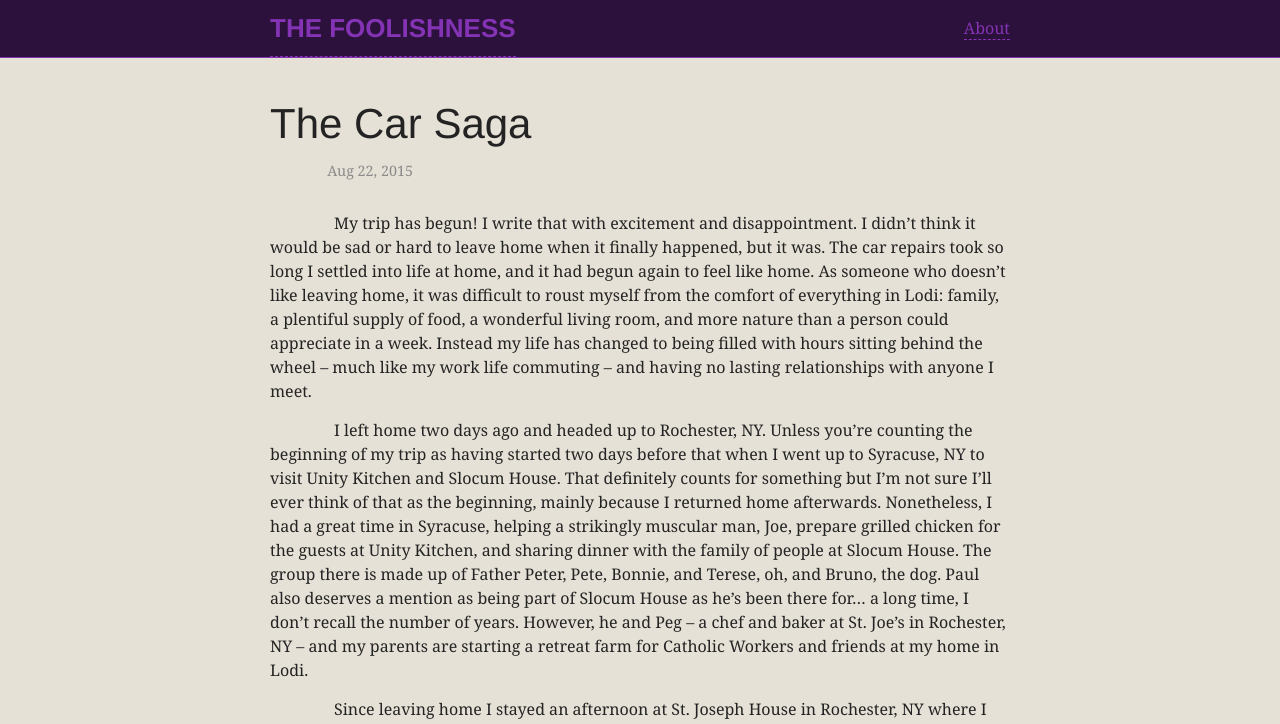
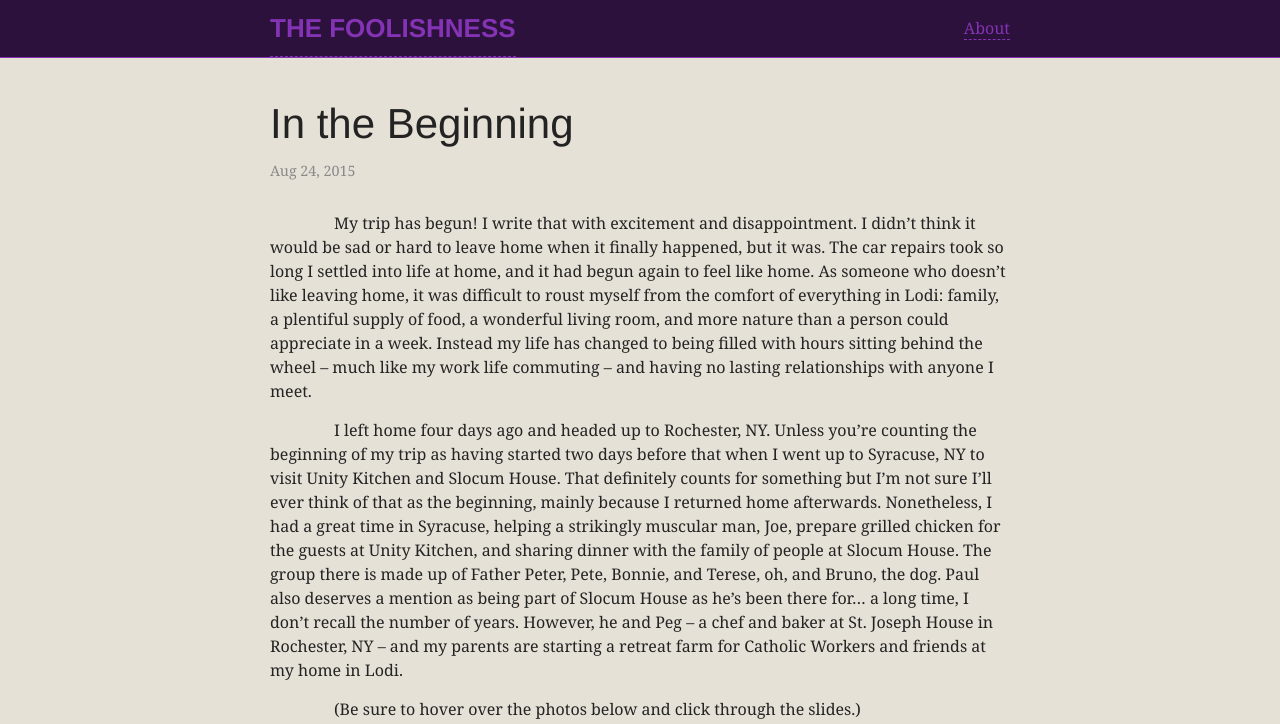
Before and after one commit to cloakedcode/thefoolishness, a Jekyll site: the page built from _posts/2015-08-22-in-the-beginning.md, in a window 1280 px wide. Shown: the top 724 px of the page. Built offline with Jekyll 4.4.1, drawn with Linux system fonts in a browser that asks for light colours; comment, search, counter and statistics services are not loaded; some of the changed text lies outside the part shown.

Commit message:
Finished latest post and tweaked some style/welcome things.

```diff
--- a/_includes/footer.html
+++ b/_includes/footer.html
@@ -1,4 +1,4 @@
-<footer class="site-footer">
+<footer class="site-footer" id="footer">
 
   <div class="wrapper">
 
--- a/_posts/2015-08-22-in-the-beginning.md
+++ b/_posts/2015-08-22-in-the-beginning.md
@@ -1,18 +1,26 @@
 ---
 layout: post
-title:  "The Car Saga"
-date:   2015-08-22 22:43:35
+title:  "In the Beginning"
+date:   2015-08-24 13:14:35
 ---
 
 My trip has begun! I write that with excitement and disappointment. I didn't think it would be sad or hard to leave home when it finally happened, but it was. The car repairs took so long I settled into life at home, and it had begun again to feel like home. As someone who doesn't like leaving home, it was difficult to roust myself from the comfort of everything in Lodi: family, a plentiful supply of food, a wonderful living room, and more nature than a person could appreciate in a week. Instead my life has changed to being filled with hours sitting behind the wheel -- much like my work life commuting -- and having no lasting relationships with anyone I meet.
 
-I left home two days ago and headed up to Rochester, NY. Unless you're counting the beginning of my trip as having started two days before that when I went up to Syracuse, NY to visit Unity Kitchen and Slocum House. That definitely counts for something but I'm not sure I'll ever think of that as the beginning, mainly because I returned home afterwards. Nonetheless, I had a great time in Syracuse, helping a strikingly muscular man, Joe, prepare grilled chicken for the guests at Unity Kitchen, and sharing dinner with the family of people at Slocum House. The group there is made up of Father Peter, Pete, Bonnie, and Terese, oh, and Bruno, the dog. Paul also deserves a mention as being part of Slocum House as he's been there for... a long time, I don't recall the number of years. However, he and Peg -- a chef and baker at St. Joe's in Rochester, NY -- and my parents are starting a retreat farm for Catholic Workers and friends at my home in Lodi.
+I left home four days ago and headed up to Rochester, NY. Unless you're counting the beginning of my trip as having started two days before that when I went up to Syracuse, NY to visit Unity Kitchen and Slocum House. That definitely counts for something but I'm not sure I'll ever think of that as the beginning, mainly because I returned home afterwards. Nonetheless, I had a great time in Syracuse, helping a strikingly muscular man, Joe, prepare grilled chicken for the guests at Unity Kitchen, and sharing dinner with the family of people at Slocum House. The group there is made up of Father Peter, Pete, Bonnie, and Terese, oh, and Bruno, the dog. Paul also deserves a mention as being part of Slocum House as he's been there for... a long time, I don't recall the number of years. However, he and Peg -- a chef and baker at St. Joseph House in Rochester, NY -- and my parents are starting a retreat farm for Catholic Workers and friends at my home in Lodi.
 
-Since leaving home I stayed an afternoon at St. Joseph House in Rochester, NY where I was entertained by Mike Hazel and Fig. They did a lot of talking and I had a few questions here and there, but mostly they seemed to hunger for a listening ear. (I thought that odd when they clearly had each other.) St. Joe's serves a hundred meals a day from their inspected kitchen in addition to providing every service they can to anyone who asks. Everything from helping someone navigate the complex social services programs of NY state to helping someone move to a new apartment.
+(Be sure to hover over the photos below and click through the slides.)
 
-From there I headed West, along the edge of Lake Ontario, destined for Niagara Falls/Buffalo area to stay the night. I stopped in a park, got some photos, thought about crashing a wedding there, drove to a campground, left after seeing how close together the camp sites were, drove around looking for a place to park and sleep, talked to some RV'ers, got followed around a park by a cop after dark, and eventually ended up in a Walmart Supercenter parking lot for the night. (I think that may have been quieter than my digs tonight, but more about that in a minute.)
+<iframe src="https://www.flickr.com/photos/133778021@N05/20227295394/in/set-72157657679492902/player/" width="800" height="534" frameborder="0" allowfullscreen webkitallowfullscreen mozallowfullscreen oallowfullscreen msallowfullscreen></iframe>
 
-Today, after extricating myself from my cozy bed and packing up the car, drove into Canada. It was easy going until I got over the bridge and practically put the car in park while the Canadian custom officers took their sweet time interviewing each person that wanted to cross the border. Once it was finally my turn, the officer asked some dumb questions. Well, the questions weren't dumb, but the order was. He continued to pry for information after finding out I wasn't going to stay in Canada and was heading straight for Detroit:
+## Rochester and my first night
+Since leaving home I stayed an afternoon at St. Joseph House in Rochester, NY where I was entertained by Mike Hazel and Fig. They did a lot of talking and I had a few questions here and there, but mostly they seemed to hunger for a listening ear. (I thought that odd when they clearly had each other.) St. Joe's serves a hundred meals a day from their inspected kitchen in addition to providing every service they can to anyone who asks. Everything from helping someone navigate the complex social services programs of NY state to helping someone move to a new apartment. In addition to these services they also own an apartment building across the street and have a number of apartments and rooms in the main building. The building across the street (pictured with a young man standing in front of it -- he wanted his picture taken) houses people who are clean and getting ready to find their own place and job. The apartments in St. Joe's are for anyone, most are recovering from addiction.
+
+From there I headed West, along the edge of Lake Ontario, destined for Niagara Falls/Buffalo area to stay the night. I stopped in a park, got some photos, thought about crashing a wedding there, drove to a campground, left after seeing how close together the camp sites were, drove around looking for a place to park and sleep, talked to some RV'ers, got followed around a park by a cop after dark, and eventually ended up in a Walmart Supercenter parking lot for the night. (I think that may have been quieter than my digs the next night, but more about that in a minute.)
+
+<iframe src="https://www.flickr.com/photos/133778021@N05/20850177695/in/set-72157657284643569/player/" width="800" height="534" frameborder="0" allowfullscreen webkitallowfullscreen mozallowfullscreen oallowfullscreen msallowfullscreen></iframe>
+
+## Oh Canada
+After extricating myself from my cozy bed and packing up the car, I drove into Canada. It was easy going through Buffalo until I got over the Peace Bridge into Canada and practically put the car in park while the Canadian custom officers took their sweet time. Once it was finally my turn, the officer asked some dumb questions. Well, the questions weren't dumb, but the order was. He continued to pry for information after finding out I wasn't going to stay in Canada and was heading straight for Detroit:
 
     Him: "Do you have any weapons in the car?"
     Me: "No."
@@ -40,8 +48,11 @@ Today, after extricating myself from my cozy bed and packing up the car, drove i
 
 (I wish I was making it up that I said "You too" in response to "Drive safe" but I'm not.)
 
-Once in Canada I got lost, had to find the "tourist information" center, watched as Chelsea (the attendant) wrote directions very easily upside down on a map, got down to a provincial park, paid for a temporary pass, checked it out, got the pass refunded, drove along Lake Erie, got to another park, did the same thing (pass, look, refund), and parked along the road. There I got an audio recording of the waves breaking on the beach, picked up a pretty, round, quartz stone, and, best of all, peed in the lake. Now, if you're a female, you won't understand this at all. It'll seem like a barbarous act of appalling male indecency; it may be. But if you're male, you'll probably understand the satisfaction I got from it and the bounce it put in my step, and maybe you'll be a little jealous.
+In Canada I got lost, had to find the "tourist information" center, watched as Chelsea (the attendant) wrote directions very easily upside down on a map, got down to a provincial park, paid for a temporary pass, checked it out, got the pass refunded, drove along Lake Erie, got to another park, did the same thing (pass, look, refund), and parked along the road. There I got an audio recording of the waves breaking on the beach, picked up a pretty, round, quartz stone, and, best of all, peed in the lake. Now, if you're a female, you won't understand this at all. It'll seem like a barbaric act of appalling male indecency; it may be. But if you're male, you'll probably understand the satisfaction I got from it and the bounce it put in my step, and maybe you'll be a little jealous.
 
+<iframe src="https://www.flickr.com/photos/133778021@N05/20662397860/in/set-72157657296155068/player/" width="800" height="534" frameborder="0" allowfullscreen webkitallowfullscreen mozallowfullscreen oallowfullscreen msallowfullscreen></iframe>
+
+## Safe in Detroit
 From there I continued on to Detroit, or tried to. Getting back into the U.S., while the line wasn't as long, was still a struggle as the interviews were noticeably longer. This one went something like this:
 
     Him: "Where are you from?"
@@ -66,9 +77,6 @@ From there I continued on to Detroit, or tried to. Getting back into the U.S., w
     Me: "I used to work as a System Administrator."
     Him: *reluctantly* "Okay, you can go." *begrudgingly returns passport*
 
-Good times. Really looking forward to going in and out of Canada a couple more times on my trip, wheee. Maybe I'll write out a F.A.Q. with answers and hand the officers printed copies as I pass through, save some time.
+Good times. Really looking forward to going in and out of Canada a couple more times on my trip. Maybe I'll write out a F.A.Q. with answers and hand the officers printed copies as I pass through, save some time.
 
-Once across the border, it took a mere 5 minutes to arrive at Day House in Detroit. Here I sit typing away on once of six couches in their living room. Tonight, and for a couple nights to come, I sleep on my choice of couch. However, unlike last night, it will not be quiet unless I wish to suffocate and close all the windows. Outside on the street there's almost constant traffic and the occasional roar of motorcycles as they head for the nearest bar.
-
-## Pictures
-<iframe src="https://www.flickr.com/photos/133778021@N05/20654162016/in/set-72157655103854123/player/" width="800" height="534" frameborder="0" allowfullscreen webkitallowfullscreen mozallowfullscreen oallowfullscreen msallowfullscreen></iframe>
+Once across the border, it took a mere 5 minutes to arrive at Day House in Detroit. Here I sit typing away on one of six couches in their living room. Tonight, and for a couple nights to come, I sleep on my choice of couch. However, unlike my night in the Walmart parking lot, it will not be quiet unless I wish to suffocate and close all the windows. Outside on the street there's almost constant traffic and the occasional roar of motorcycles as they head for the nearest bar.
--- a/_sass/_base.scss
+++ b/_sass/_base.scss
@@ -88,7 +88,7 @@ h1, h2, h3, h4, h5, h6 {
     }
 }
 
-p {
+.post-list p, article p {
     text-indent: 4em;
 }
 
--- a/index.html
+++ b/index.html
@@ -6,7 +6,7 @@ layout: default
 
   <h2>Hi there!</h2>
   <p>
-    If you've never been here before, welcome! Thanks for dropping by. I suggest reading what this is all <a href='{{ site.baseurl }}/about.html'>about</a>, and then come back here. It won't take long and all of these articles will be right here when you come back. However, feel free to dive in to the writings below if you know what you're doing.
+    If you've never been here before, welcome! Thanks for dropping by. I suggest reading what this is all <a href='{{ site.baseurl }}/about.html'>about</a>, and then come back here. It won't take long and all of these articles will be right here when you come back. However, feel free to dive in to the writings below if you know what you're doing. If you want to follow along on my journey, enter your email address in the box in the footer, <a href="{{ "#footer" | prepend: site.baseurl }}">down below</a>.
   </p>
   <p>
     Here is everything I've written, in chronological order, most recent first:
```
Also changed, not shown: other parts of _posts/2015-08-22-in-the-beginning.md (+2 -2 lines).
